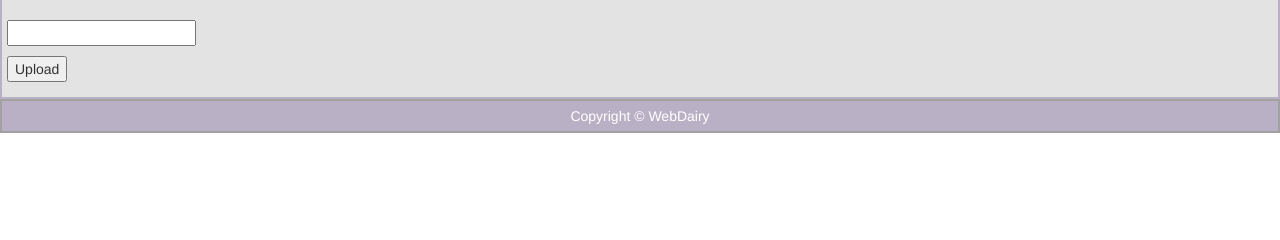
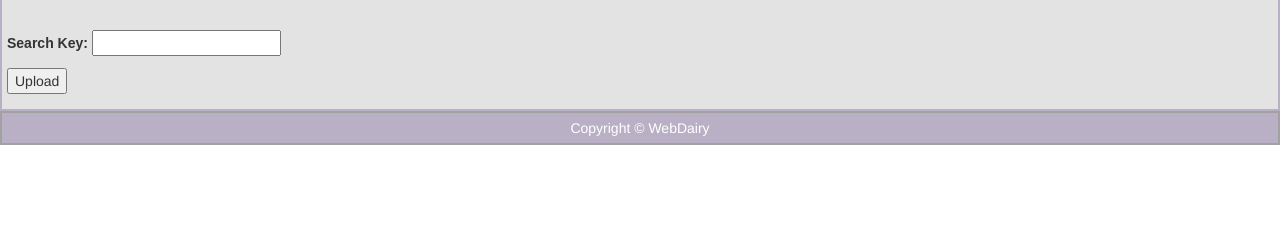
Before and after one commit to Jadatravu/WebDairy, a Django app: template modelsproDairy/modelsapp/templates/search.html in a window 1280 px wide. Shown: the part 258-498 px from the top of the page. Run offline with Django 3.2, Linux system fonts and the light colour scheme; the template is opened without the code that fills it: values that come from a table or form of the project are taken from there, others are empty; parts of the project's set-up code (start-up, migrations or seed data) failed here and were passed over; some libraries are stand-ins or nearby versions.

Commit message:
autocomplete using jquery-ui has been implemented subjecttodept and employee search

```diff
--- a/modelsproDairy/modelsapp/templates/search.html
+++ b/modelsproDairy/modelsapp/templates/search.html
@@ -1,5 +1,13 @@
 <!DOCTYPE html>
 {% include 'header.html' %}
+<script>
+$(function() {
+  $("#search_key").autocomplete({
+    source: "/Contacts/api/namesearchlist/",
+    minLength: 2,
+  });
+});
+</script>
 <section>
    <!--<div class="row">
       <div class="col-sm-10" >-->
@@ -55,7 +63,11 @@
    <form action="{% url 'esearchform' %}" method="post" enctype="multipart/form-data">
       {% csrf_token %}
       <p>
-         {{ form.search_key }}
+         <!--{{ form.search_key }}-->
+          <div class="ui-widget">
+  <label for="subjects">Search Key: </label>
+  <input id="search_key" name="search_key">
+</div>
       </p>
       <p><input type="submit" value="Upload" /></p>
    </form>
```
Also changed, not shown: modelsproDairy/modelsapp/templates/subjecttodep.html (+20 -0 lines).
